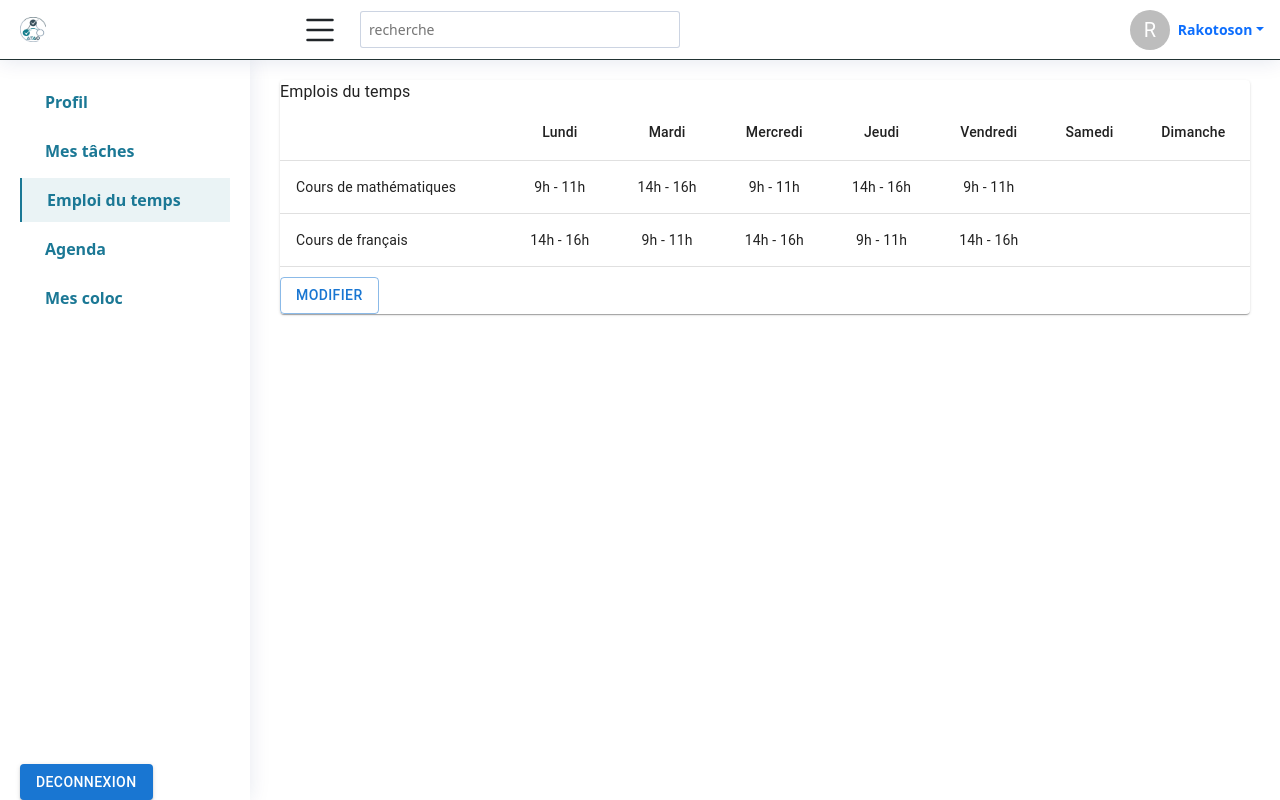
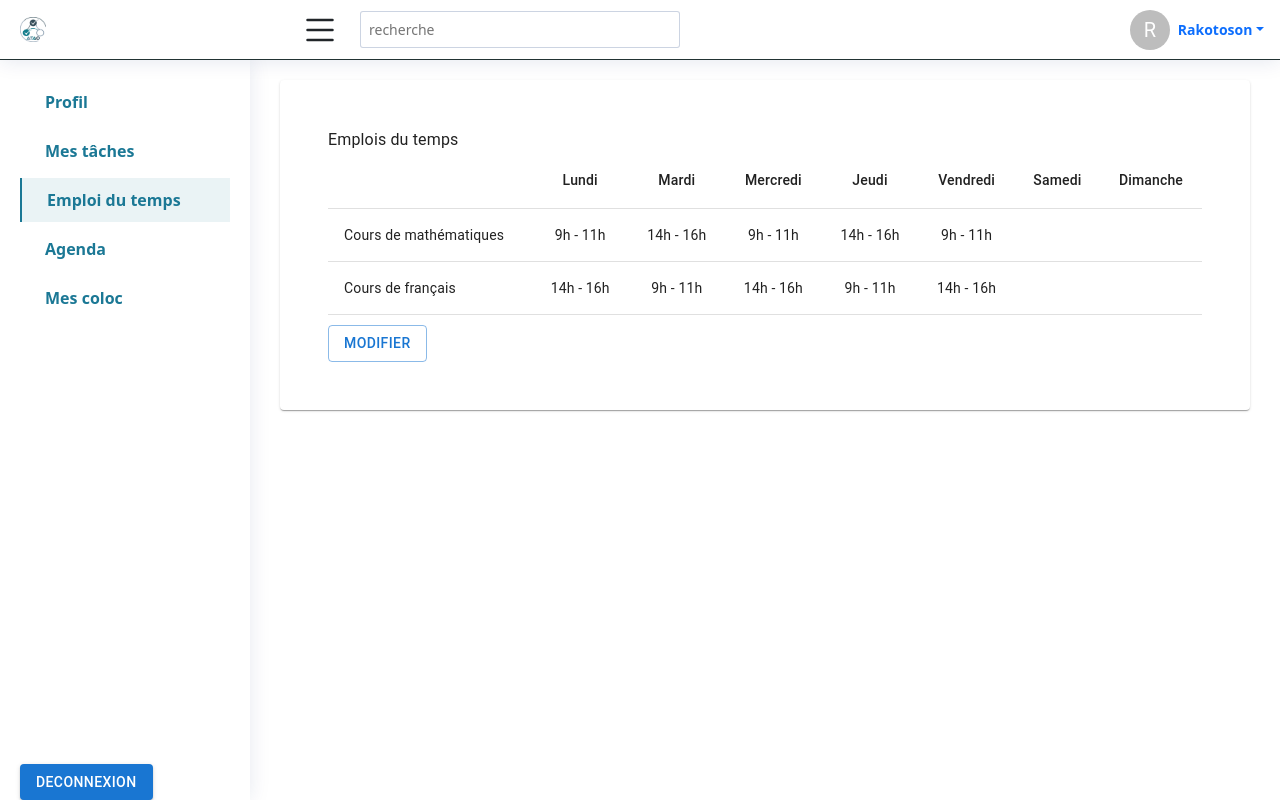
Before and after one commit to Shiro-cha/atao-front, a React (Create React App) app: page /emplois-du-temps in a window 1280 px wide. Built offline with nearby package versions, Linux system fonts and the light colour scheme.

Commit message:
Message by stp

```diff
--- a/src/components/EmploisDuTempsTable.js
+++ b/src/components/EmploisDuTempsTable.js
@@ -141,8 +141,8 @@ function TableEmploiDuTemps({ onUpdate }) {
 
   return(
 
-  <TableContainer component={Paper}>
-  <Typography>
+  <TableContainer component={Paper} className="p-5">
+  <Typography component={"h4"}>
   Emplois du temps
   </Typography>
       <Table>
```
